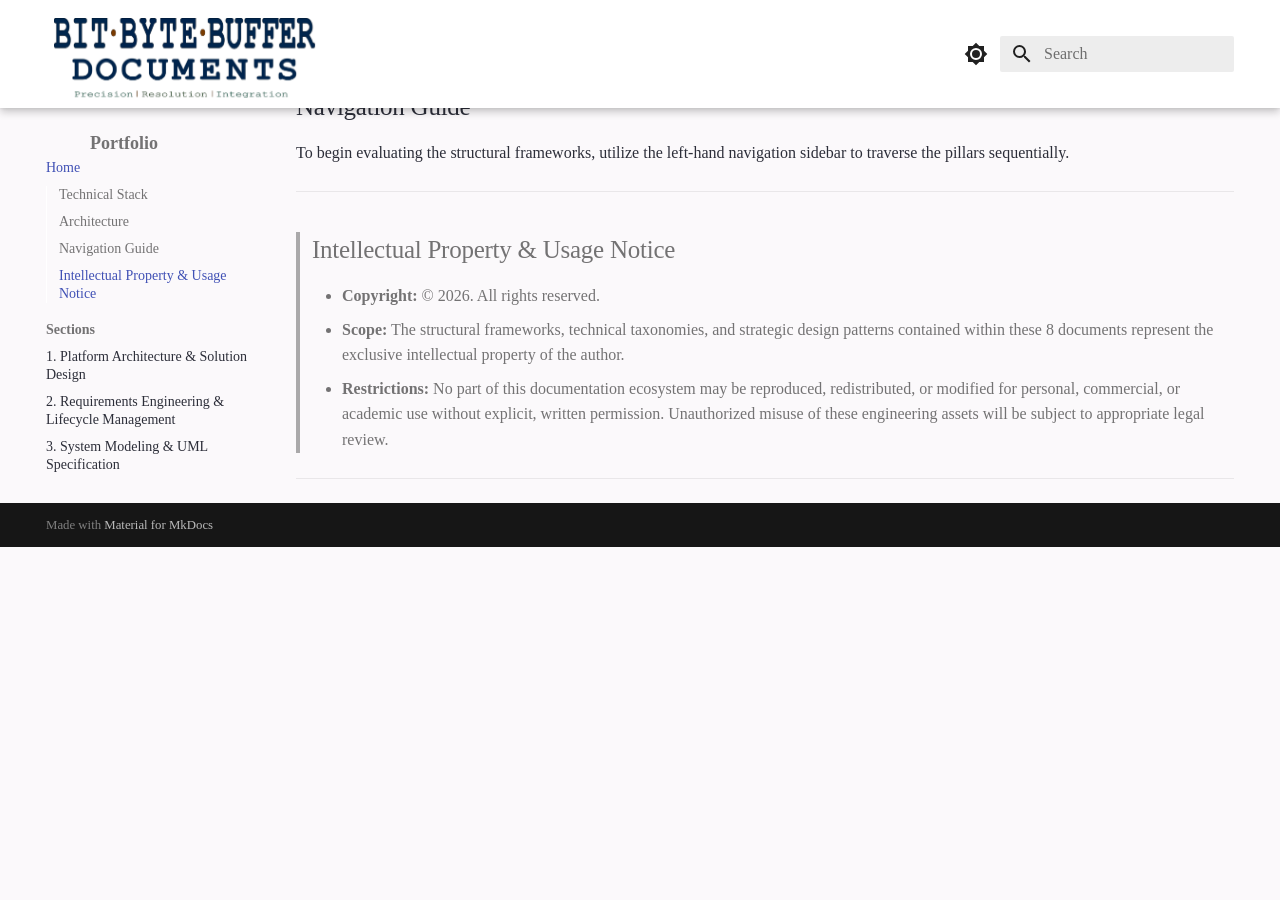
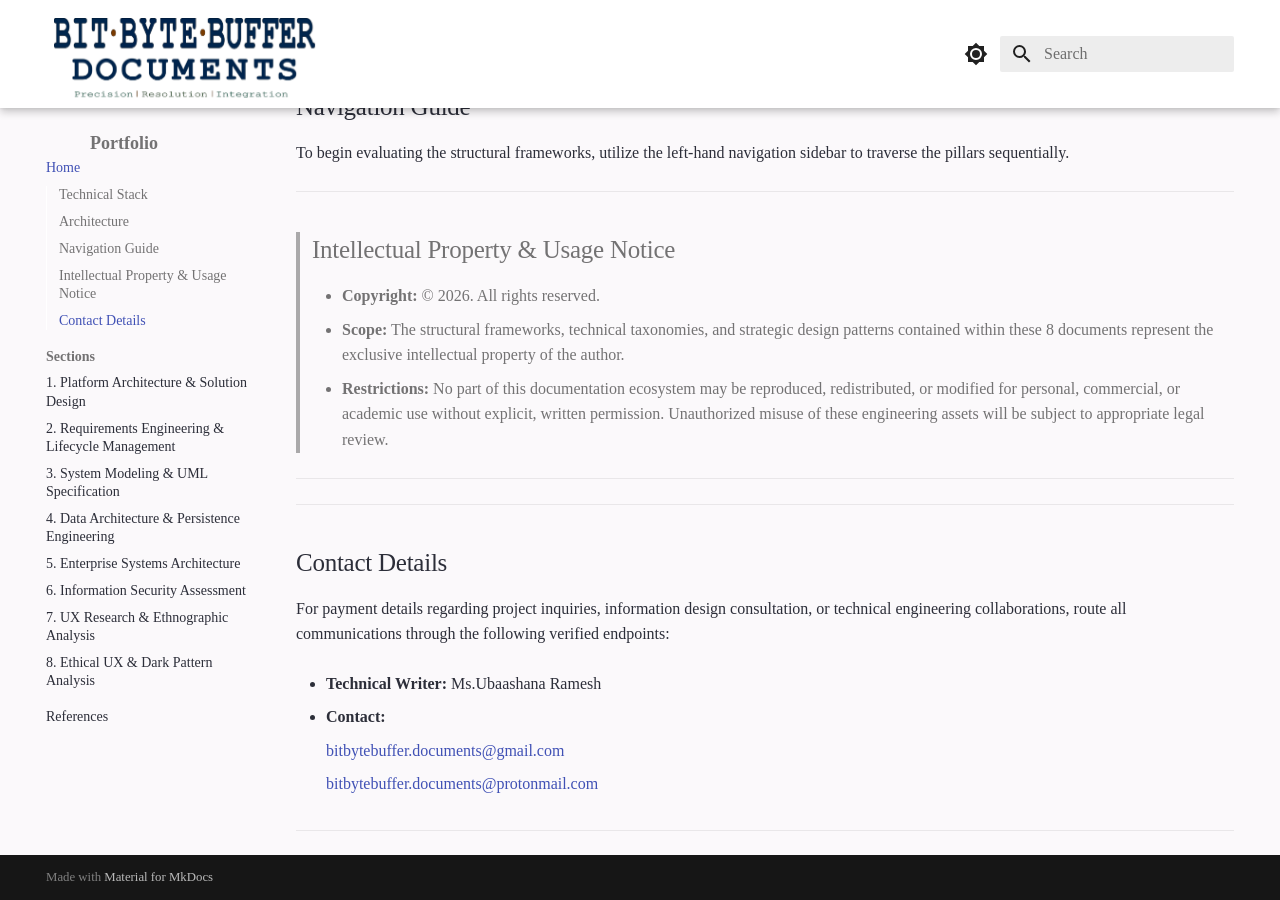
Before and after one commit to Ub-2406/Portfolio2026, an MkDocs documentation site: the page built from docs/index.md, in a window 1280 px wide and 900 px high, scrolled down 1226 px. Built offline with MkDocs 1.6.1 and Material for MkDocs 9.7.7, drawn with Linux system fonts in a browser that asks for light colours; some web fonts are replaced; before the commit the page ends 1773 px from its top, so only the background shows below that.

Commit message:
docs: Contact Details
docs: Contact Details

```diff
--- a/docs/index.md
+++ b/docs/index.md
@@ -42,3 +42,20 @@
 > academic use without explicit, written permission. Unauthorized misuse of these engineering assets will be subject to appropriate legal review.
 
 ------
+
+------
+
+## Contact Details
+
+For payment details regarding project inquiries, information design consultation, or technical engineering collaborations,
+route all communications through the following verified endpoints:
+
+* **Technical Writer:** Ms.Ubaashana Ramesh
+
+* **Contact:**
+
+      [bitbytebuffer.documents@gmail.com](mailto:bitbytebuffer.documents@gmail.com)
+
+      [bitbytebuffer.documents@protonmail.com](mailto:bitbytebuffer.documents@protonmail.com)
+
+------
```
Also changed, not shown: README.md (+17 -0 lines).
